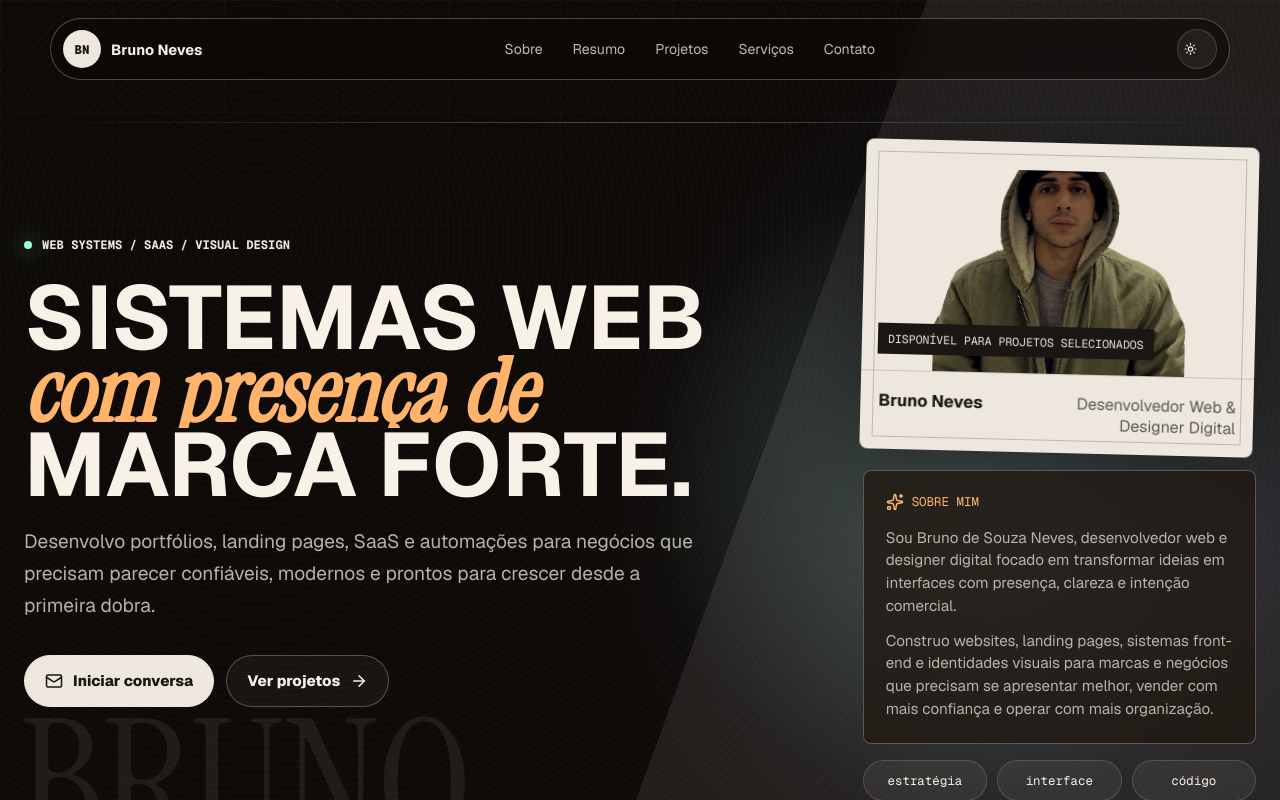
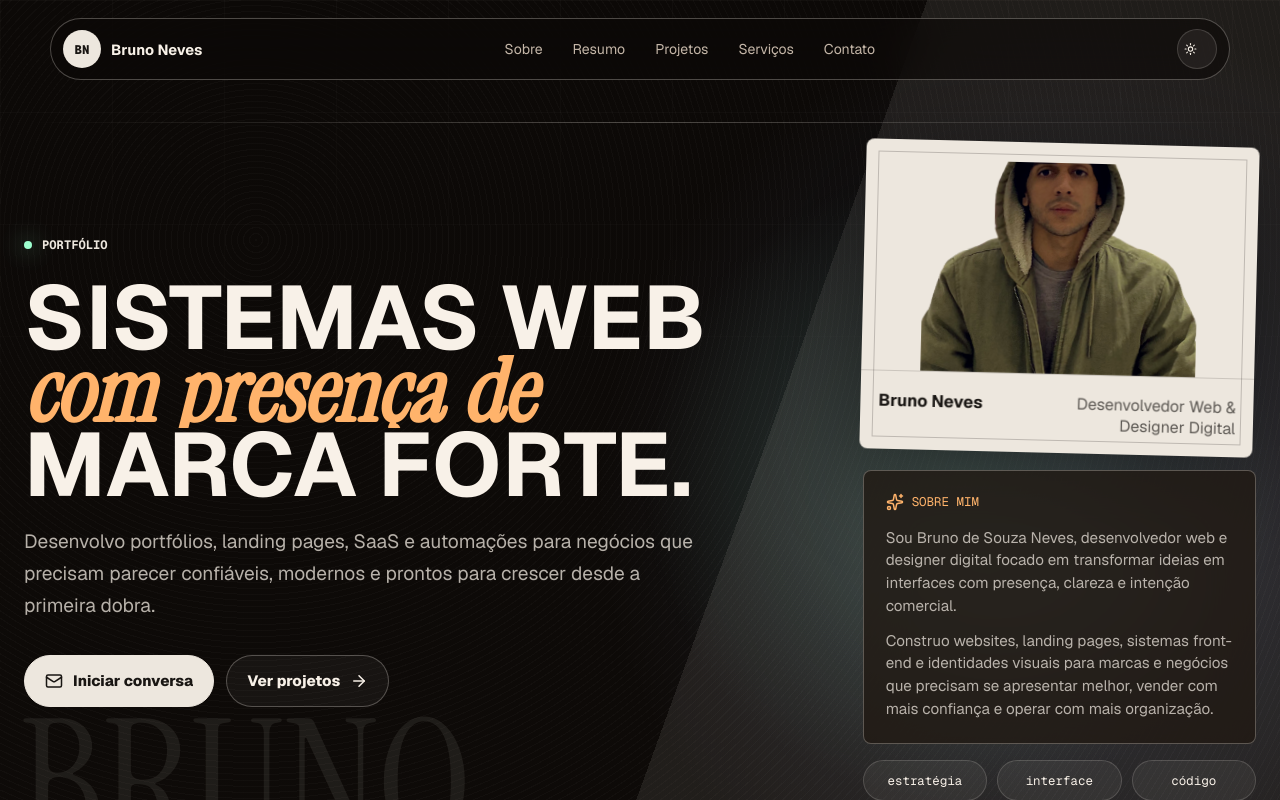
Before and after one commit to Niinh/portfolio-pessoal-cv, a Next.js app: page / in a window 1280 px wide. Shown: the top 800 px of the page. Built offline with nearby package versions, Linux system fonts and the light colour scheme; no server answers.

Commit message:
Update hero portfolio label and portrait

```diff
--- a/components/sections/hero-section.tsx
+++ b/components/sections/hero-section.tsx
@@ -18,7 +18,7 @@ export function HeroSection() {
       <Reveal className="hero-content">
         <div className="hero-kicker">
           <span />
-          Web systems / SaaS / Visual design
+          Portfólio
         </div>
         <SplitHeadline
           lines={["Sistemas web", "com presença de", "marca forte."]}
@@ -50,7 +50,6 @@ export function HeroSection() {
               priority
               sizes="(max-width: 760px) 112px, 220px"
             />
-            <span>Disponível para projetos selecionados</span>
           </div>
           <div className="portrait-meta">
             <strong>{siteConfig.name}</strong>
--- a/styles/globals.css
+++ b/styles/globals.css
@@ -1247,22 +1247,10 @@ body > * {
 }
 
 .portrait-frame img {
-  filter: saturate(0.9) contrast(1.06);
+  filter: saturate(1.02) contrast(1.03);
   object-fit: cover;
   object-position: bottom center;
-  padding: 7% 18% 0;
-}
-
-.portrait-frame span {
-  background: var(--ink);
-  bottom: 16px;
-  color: var(--paper);
-  font-family: var(--font-geist-mono), monospace;
-  font-size: 0.72rem;
-  left: 16px;
-  padding: 8px 10px;
-  position: absolute;
-  text-transform: uppercase;
+  padding: 5% 15% 0;
 }
 
 .portrait-meta {
@@ -1720,10 +1708,6 @@ body > * {
     padding: 4% 4% 0;
   }
 
-  .portrait-frame span {
-    display: none;
-  }
-
   .portrait-meta {
     align-content: center;
     border-top: 0;
```
Also changed, not shown: public/images/bruno-avatar.png.
